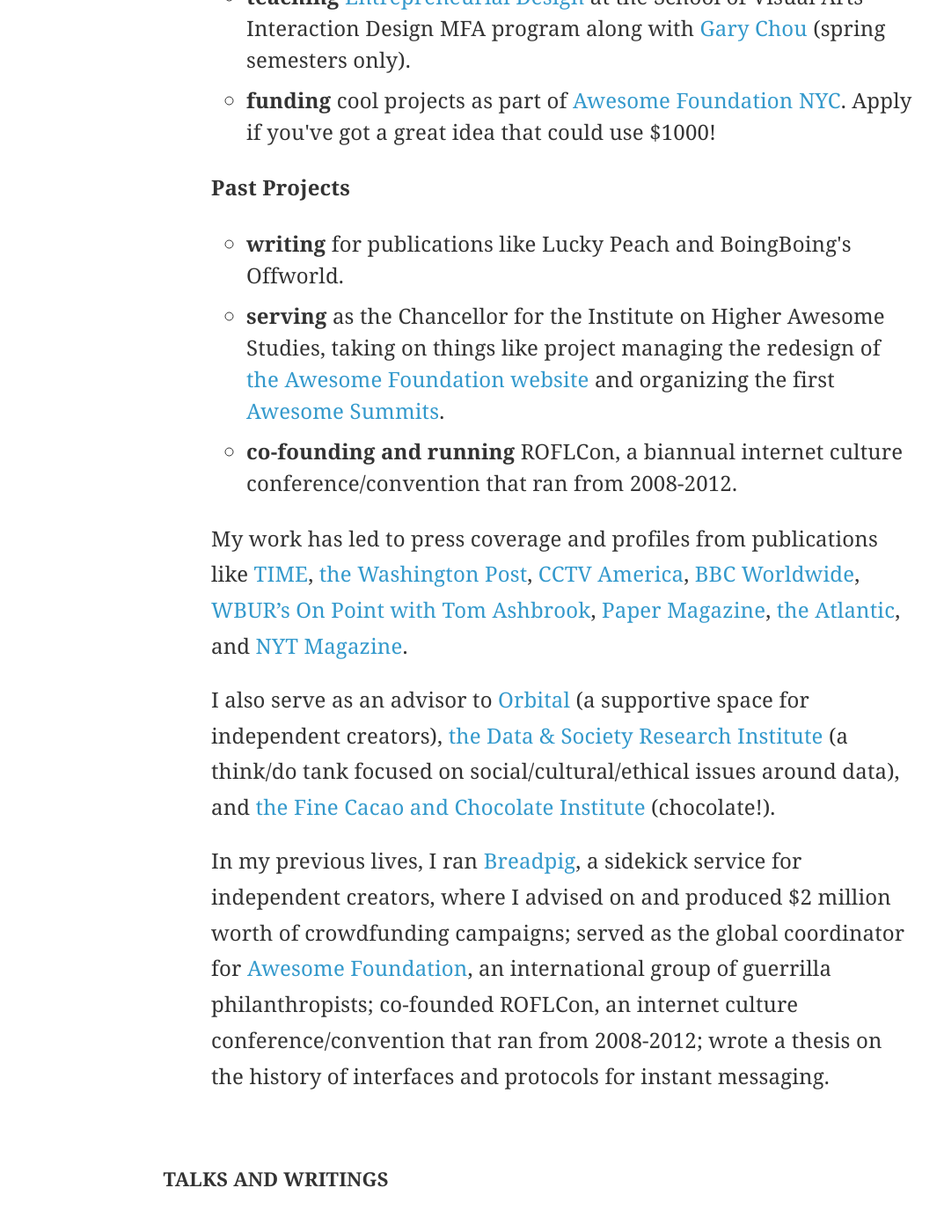
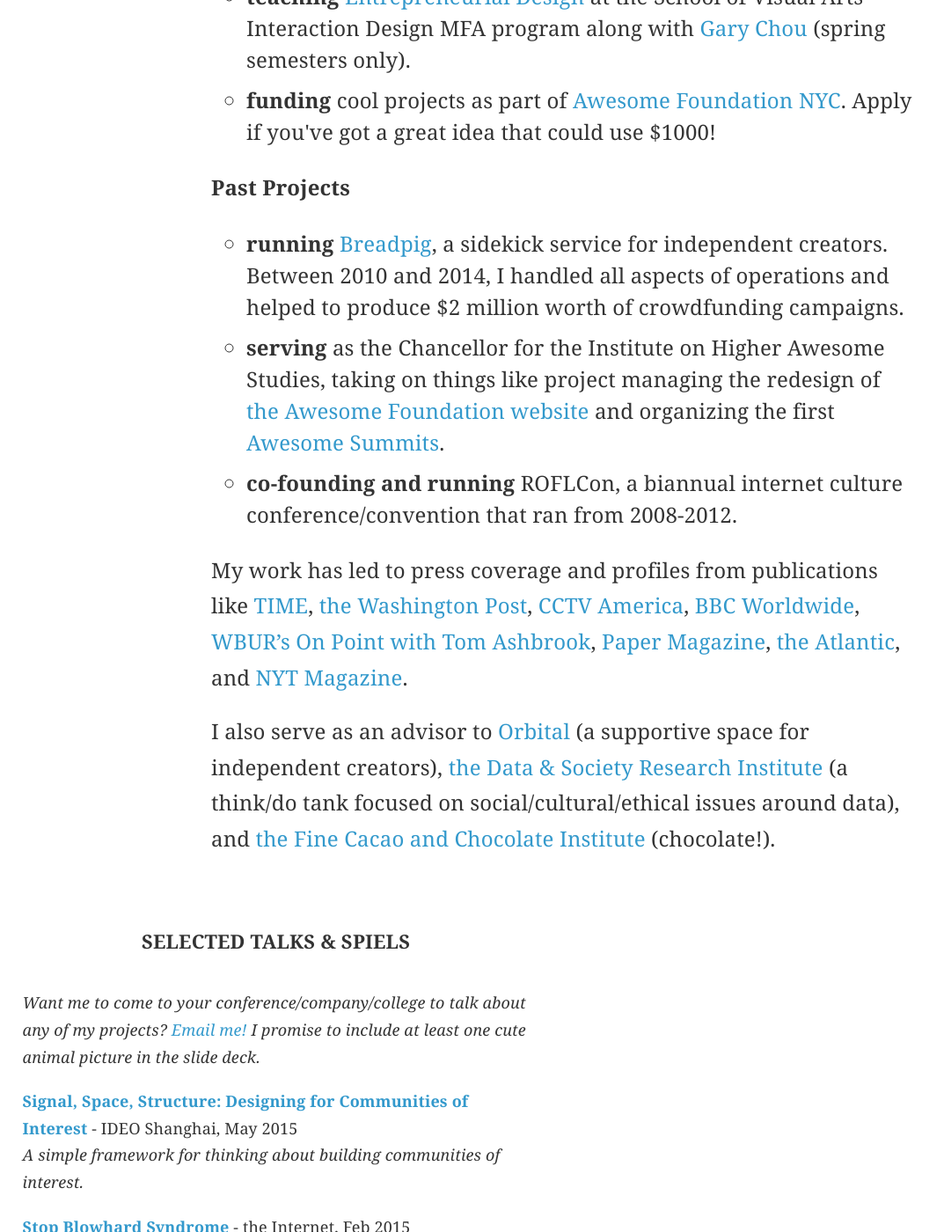
Before and after one commit to zamiang/christina-xu, a Jekyll site: the page built from index.html, in a window 1280 px wide and 1400 px high, scrolled down 1412 px. Shown: the whole window at 88% size, without its empty margins (0-1073 px from the left). Built offline with Jekyll 4.4.1, drawn with Linux system fonts in a browser that asks for light colours; nearby versions of some CDN libraries; Markdown is read by kramdown in place of the engine named in the settings; some of the changed text lies outside the part shown.

Commit message:
Update index.html

```diff
--- a/index.html
+++ b/index.html
@@ -5,13 +5,14 @@ layout: default
 <div class="hero-unit">
     <h1>Hey! I'm Christina Xu.</h1>
     <h3>I'm an independent ethnographic researcher, writer, and chaos wrangler based in New York.</h3>
-    <img src="https://cloud.githubusercontent.com/assets/192584/8040279/2137e02c-0ddd-11e5-8a79-5b66ce734f9e.jpg" alt="Photo Credit: Jesse Chan-Norris" />
+    <img src="https://cloud.githubusercontent.com/assets/192584/8040279/2137e02c-0ddd-11e5-8a79-5b66ce734f9e.jpg" alt="Photo of Christina Xu. Photo Credit: Jesse Chan-Norris" />
 </div>
 
 <header id="main-header">
     <p>Find me on the internet at:</p>
     <a href="http://www.twitter.com/xuhulk">Twitter</a>
     <a href="https://medium.com/@xuhulk">Medium</a>
+    <a href="https://gumroad.com/multientry">Gumroad</a>
     <a href="http://xuhulk.tumblr.com">Tumblr</a>
     <a href="mailto:hey@christinaxu.org">Email</a>
 </header>
@@ -34,26 +35,22 @@ layout: default
             <b>Past Projects</b>
         </p>
         <ul>
-            <li><b>writing</b> for publications like Lucky Peach and BoingBoing's Offworld.</li>
+            <li><b>running</b> <a href="http://breadpig.com">Breadpig</a>, a sidekick service for independent creators. Between 2010 and 2014, I handled all aspects of operations and helped to produce $2 million worth of crowdfunding campaigns.</li>
             <li><b>serving</b> as the Chancellor for the Institute on Higher Awesome Studies, taking on things like project managing the redesign of <a href="http://www.awesomefoundation.org">the Awesome Foundation website</a> and organizing the first <a href="https://civic.mit.edu/category/blog-tags/awesome-summit">Awesome Summits</a>.</li>
             <li><b>co-founding and running</b> ROFLCon, a biannual internet culture conference/convention that ran from 2008-2012.</li>
         </ul>
         <p>
             My work has led to press coverage and profiles from publications like <a href="http://time.com/4404229/black-lives-matter-letter-alton-sterling-philando-castile/">TIME</a>, <a href="https://www.washingtonpost.com/news/the-switch/wp/2016/07/08/the-inspiring-way-hundreds-are-teaching-their-families-about-black-lives-matter/">the Washington Post</a>, <a href="https://www.youtube.com/watch?v=DBtyoTiB12c">CCTV America</a>, <a href="http://www.bbc.com/news/magazine-23469438">BBC Worldwide</a>, <a href="http://onpoint.legacy.wbur.org/2012/04/20/internet-memes">WBUR’s On Point with Tom Ashbrook</a>, <a href="http://www.papermag.com/2012/04/the_awesome_one_christina_xu.php">Paper Magazine</a>, <a href="http://www.theatlantic.com/video/index/256889/memes-are-people-too-meet-the-viral-video-stars-of-roflcon/">the Atlantic</a>, and <a href="http://www.nytimes.com/2010/07/18/magazine/18ROFL-t.html">NYT Magazine</a>.
             </p>
-
-
         <p>
             I also serve as an advisor to <a href="http://orbital.nyc">Orbital</a> (a supportive space for independent creators), <a href="http://datasociety.net">the Data & Society Research Institute</a> (a think/do tank focused on social/cultural/ethical issues around data), and <a href="http://chocolateinstitute.org">the Fine Cacao and Chocolate Institute</a> (chocolate!).
         </p>
-        <p class="large">
-            In my previous lives, I ran <a href="http://www.breadpig.com">Breadpig</a>, a sidekick service for independent creators, where I advised on and produced $2 million worth of crowdfunding campaigns; served as the global coordinator for <a href="http://www.awesomefoundation.org">Awesome Foundation</a>, an international group of guerrilla philanthropists; co-founded ROFLCon, an internet culture conference/convention that ran from 2008-2012; wrote a thesis on the history of interfaces and protocols for instant messaging.</p>
     </div>
 </section>
 
 <div class="more-section-group">
     <div class="more-section">
-        <div class="item-heading large-heading">Talks and Writings</div>
+        <div class="item-heading large-heading">Selected Talks & Spiels</div>
         <p>
             <i>Want me to come to your conference/company/college to talk about any of my projects? <a href="mailto:hey@christinaxu.org">Email me!</a> I promise to include at least one cute animal picture in the slide deck.</i>
         </p>
```
Also changed, not shown: other parts of index.html (+2 -2 lines).
